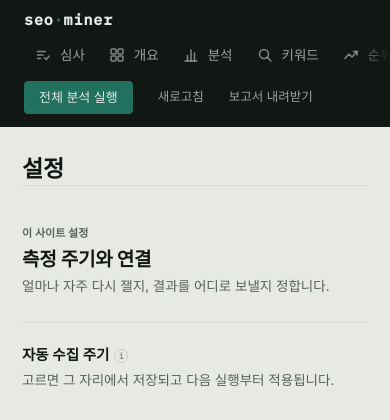
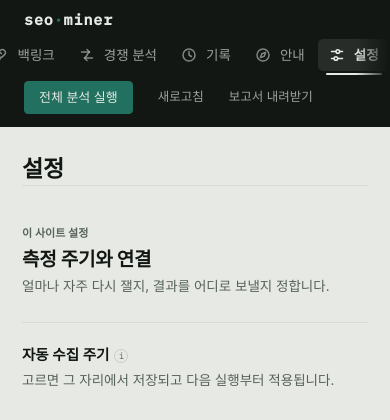
Before and after one commit to seanjr2847/seo-miner, a FastAPI app: page /d in a window 390 px wide. Shown: the top 420 px of the page. Run offline with FastAPI, Linux system fonts and the light colour scheme; the visitor is signed in with stand-in values (Sample User, id 1); data that the repository does not hold is empty; some web fonts are replaced.

Commit message:
fix(dashboard): 기회 대상은 cluster: 식별자 대신 사람이 읽는 이름, 모바일 메뉴는 양끝을 흐리고 연 화면을 보이는 자리로 당기며, 요청문은 Claude Code 밖으로도 넘길 수 있다고 말한다
Co-Authored-By: Claude Opus 5 (1M context) <noreply@anthropic.com>
Claude-Session: https://claude.ai/code/session_01QuVNUhDnjiPHmod3csr9LR

```diff
--- a/skills/capture/templates/dashboard.html
+++ b/skills/capture/templates/dashboard.html
@@ -150,14 +150,16 @@ header { background:var(--rail); color:var(--on-ink); position:sticky; top:0; z-
 @media (max-width:999px) {
   .rl { display:none; }
   /* 메뉴가 열한 개인데 좁은 화면에는 여섯 개만 들어간다. 잘렸다는 표시가 없으면
-     나머지 다섯은 없는 것이 된다 — 오른쪽 끝을 흐려 더 있다고 말한다.
+     나머지 다섯은 없는 것이 된다 — 양 끝을 흐려 더 있다고 말한다(왼쪽은 뒤쪽 탭에서
+     새로고침으로 열렸을 때 앞쪽 탭이 있다는 힌트다).
      배경 그라데이션으로는 안 된다: 배경은 글자 **아래**에 깔려서 글자를 못 흐린다.
-     마스크는 글자까지 걸린다. 끝까지 밀었거나 넘칠 게 없으면 navFade 가 .end 를
-     달아 페이드를 끈다 — 더 볼 게 없을 때 더 있다고 말하지 않는다. */
-  #nav { --fade:34px;
-    -webkit-mask-image:linear-gradient(to right, #000 calc(100% - var(--fade)), transparent);
-            mask-image:linear-gradient(to right, #000 calc(100% - var(--fade)), transparent); }
+     마스크는 글자까지 걸린다. 끝까지 밀었거나 넘칠 게 없으면 navFade 가 .end/.begin 을
+     달아 그쪽 페이드를 끈다 — 더 볼 게 없을 때 더 있다고 말하지 않는다. */
+  #nav { --fade:34px; --fadeL:34px;
+    -webkit-mask-image:linear-gradient(to right, transparent, #000 var(--fadeL), #000 calc(100% - var(--fade)), transparent);
+            mask-image:linear-gradient(to right, transparent, #000 var(--fadeL), #000 calc(100% - var(--fade)), transparent); }
   #nav.end { --fade:0px; }
+  #nav.begin { --fadeL:0px; }
 }
 
 /* 화면 메뉴 — 좁은 화면에서는 가로 스크롤러, 레일에서는 세로 목록.
@@ -1219,6 +1221,9 @@ const SM = {
       const on = b.dataset.v === id;
       b.classList.toggle("on", on);
       b.setAttribute("aria-current", on ? "page" : "false");
+      // 새로고침 복원·바로가기로 뒤쪽 탭이 열리면 가로 스크롤러가 그 탭 자리로
+      // 시작해, 앞쪽 탭이 스크롤 밖에 있는 채로 열린다 — 보이는 자리로 당긴다.
+      if (on) b.scrollIntoView({inline: "nearest", block: "nearest"});
     });
     // 실행 배너는 화면에 매인 것이 아니라 **런에 매인 것**이다 — 화면을 바꿔도
     // 따라온다. 고르는 것은 id 가 아니라 표식(data-vban)이다: id 를 여기 적으면
@@ -1385,7 +1390,9 @@ function viewCmds() {
 // 밀었거나 애초에 안 넘치면 꺼야 한다 — 안 그러면 없는 것을 있다고 말한다.
 function navFade() {
   const n = $("nav");
-  if (n) n.classList.toggle("end", n.scrollLeft + n.clientWidth >= n.scrollWidth - 1);
+  if (!n) return;
+  n.classList.toggle("end", n.scrollLeft + n.clientWidth >= n.scrollWidth - 1);
+  n.classList.toggle("begin", n.scrollLeft <= 1);
 }
 $("nav").addEventListener("scroll", navFade, {passive: true});
 addEventListener("resize", navFade);
@@ -1811,7 +1818,7 @@ const askBlock = c => {
   return `<details class="ask"><summary>요청문 만들기
       <span class="micro">${esc(window.BRIEF.labels[b.shape] || "")}</span></summary>
     <div class="pbox">
-      <div class="pb-h"><span>그대로 복사해 Claude Code 에 붙여 넣습니다 — 답은 HTML 리포트로 열립니다</span>
+      <div class="pb-h"><span>그대로 복사해 Claude Code 에 붙여 넣습니다 — ChatGPT 같은 AI 나 담당자에게 넘겨도 됩니다. 답이 HTML 리포트로 열리는 건 Claude Code 에서입니다</span>
         <button type="button" onclick="copyPrompt(this)">복사</button></div>
       <textarea readonly rows="14" spellcheck="false" aria-label="요청문 전문">${esc(t)}</textarea>
     </div></details>`;
@@ -1857,6 +1864,14 @@ window.OPP_LABEL = {new:"할 일", acked:"진행 중", done:"완료", dismissed:
 window.SD_PERIOD = "";        // "28일" — 평균 게재순위라는 주석에 쓰는 기간
 
 const oppKey = t => String(t ?? "").trim().toLowerCase();
+// 기회 대상을 사람에게 보여줄 이름 — coverage 기회의 target 은 scoring 이
+// 'cluster:{이름}' 으로 적재한다(미분류는 'cluster:(미분류)'). API·복사 텍스트는
+// 원문을 그대로 쓰고, 사람이 읽는 자리(개요 띠·카드 제목 등)만 이걸 거친다.
+const targetLabel = t => {
+  if (typeof t !== "string" || !t.startsWith("cluster:")) return t;
+  const name = t.slice(8);
+  return name === "(미분류)" ? "미분류" : `주제 묶음 · ${name}`;
+};
 let OPP_INDEX = {};
 // render() 가 매 적재마다 다시 세운다. 같은 대상에 기회가 둘 이상 붙는다
 // (검색어 하나가 striking_distance 이면서 ctr_gap 일 수 있다) — 배열로 둔다.
--- a/skills/capture/templates/views/overview.html
+++ b/skills/capture/templates/views/overview.html
@@ -207,7 +207,7 @@ function oppRow(o) {
           ${window.gaBadge(o)}
           <span class="dt">${esc(o.created || "")}</span>
         </div>
-        <div class="target">${esc(o.target)}</div>
+        <div class="target">${esc(targetLabel(o.target))}</div>
         ${OV_vars(o)}
         ${oppMeter(o)}
         ${o.reasoning ? `<div class="why">${esc(o.reasoning)}</div>` : ""}
@@ -405,7 +405,7 @@ function OV_next(d) {
     const sc = Number.isFinite(top.score) ? `, ${Math.round(top.score)}점` : "";
     const bunch = top.group && top.group.ids.length > 1
       ? ` (같은 지면의 검색어 ${top.group.ids.length}개를 묶은 줄)` : "";
-    html = `<p>가장 큰 기회는 <b>${esc(top.target)}</b>${bunch}입니다.
+    html = `<p>가장 큰 기회는 <b>${esc(targetLabel(top.target))}</b>${bunch}입니다.
       ${esc(top.label || top.kind)}${sc}으로 맨 위입니다.</p>
       <div class="acts"><button class="go" onclick="OV_openTop()">기회 열기</button></div>`;
   } else if (filtered)
```
Also changed, not shown: skills/capture/scripts/test_render.py (+12 -1 lines).
